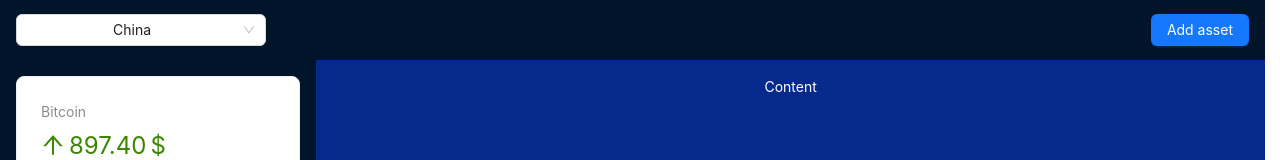
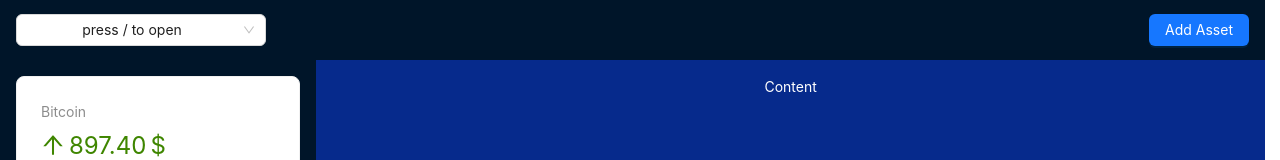
Before and after one commit to Odiosus/react-crypto-app, a React (Vite) app: page / in a window 1280 px wide. Shown: the top 160 px of the page. Built offline with nearby package versions, Linux system fonts and the light colour scheme.

Commit message:
Header. Select > добавлены значения

```diff
--- a/src/components/layout/AppHeader.jsx
+++ b/src/components/layout/AppHeader.jsx
@@ -1,4 +1,5 @@
 import { Button, Layout, Select, Space } from "antd";
+import { useCrypto } from "../../context/crypto-context.jsx";
 
 const headerStyle = {
   display: 'flex',
@@ -10,7 +11,7 @@ const headerStyle = {
   height: 60,
 };
 
-const options = [
+/*const options = [
   {
     label: 'China',
     value: 'china',
@@ -35,31 +36,36 @@ const options = [
     emoji: '🇰🇷',
     desc: 'Korea (韩国)',
   },
-];
+];*/
 
 
 export default function AppHeader () {
+  const {crypto} = useCrypto()
   return (
-    <Layout.Header style = {headerStyle}>
+    <Layout.Header
+      style={headerStyle}
+    >
       <Select
-        style = {{width: 250}}
-        placeholder = "select one country"
-        defaultValue = {['china']}
-        // onChange = {handleChange}
-        options = {options}
-        optionRender = {(option) => (
+        style={{width: 250}}
+        value={"press / to open"}
+        options={crypto?.map( coin => ({
+          label: coin.name,
+          value: coin.id,
+          icon: coin.icon,
+        }) )}
+        optionRender={(option) => (
           <Space>
-            <span
-              role = "img"
-              aria-label = {option.data.label}
-            >
-              {option.data.emoji}
-            </span>
-            {option.data.desc}
+            <img
+              src={option.data.icon}
+              alt={option.data.label}
+              width={'20'}
+              loading={"lazy"}
+            />
+            {option.data.label}
           </Space>
         )}
       />
-      <Button type = "primary">Add asset</Button>
+      <Button type="primary">Add Asset</Button>
 
     </Layout.Header>
   )
--- a/src/context/crypto-context.jsx
+++ b/src/context/crypto-context.jsx
@@ -1,4 +1,4 @@
-import { createContext, useEffect, useState } from "react";
+import { createContext, useContext, useEffect, useState } from "react";
 import { fakeFetchCrypto, fetchAssets } from "../api.js";
 import { percentDifference } from "../utils.js";
 
@@ -49,3 +49,7 @@ export function CryptoContextProvider ({children}) {
 }
 
 export default CryptoContext
+
+export function useCrypto () {
+  return useContext(CryptoContext)
+}
```
